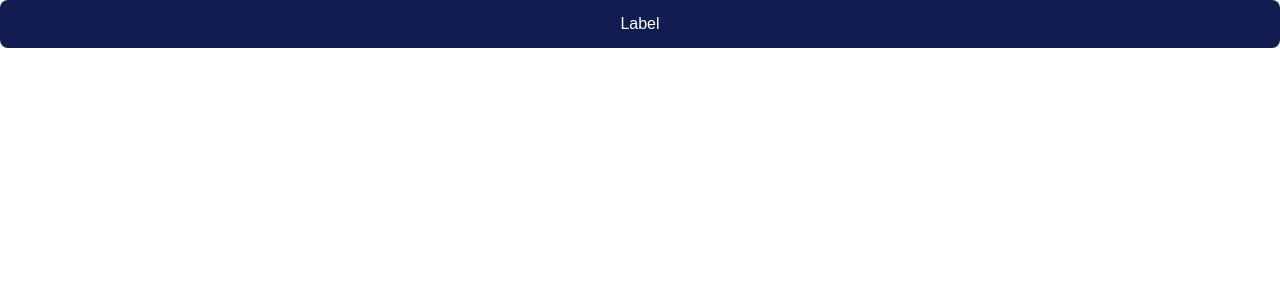
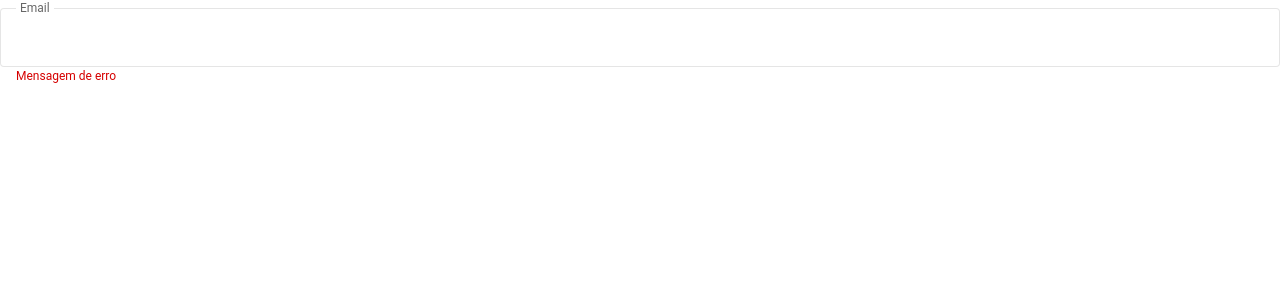
Before and after one commit to daniel-baquini/music-school-system-app, an Angular app: page / in a window 1280 px wide. Shown: the top 300 px of the page. Built offline with nearby package versions, Linux system fonts and the light colour scheme.

Commit message:
Implementado o componente 'bordered-field' com base no protótipo do figma

```diff
--- a/src/app/app.component.html
+++ b/src/app/app.component.html
@@ -1 +1 @@
-<app-button [label]="'Label'"></app-button>
+<app-bordered-field [label]="'Email'"></app-bordered-field>
--- a/src/app/shared/components/bordered-field/bordered-field.component.css
+++ b/src/app/shared/components/bordered-field/bordered-field.component.css
@@ -0,0 +1,62 @@
+:host {
+    display: flex;
+    flex-direction: column;
+    width: 100%;
+}
+
+.field-group {
+    display: flex;
+    flex-direction: column;
+    width: 100%;
+}
+
+.field-group__label-wrapper {
+    align-items: flex-end;
+    display: flex;
+    flex-direction: row;
+    width: 100%;
+}
+
+.label-wrapper__left-border {
+    border-width: 1px 0px 0px 1px;
+    border-style: solid;
+    border-color: var(--c-dark-10);
+    border-radius: 4px 0px 0px 0px;
+    height: 8px;
+    width: 16px;
+}
+
+.label-wrapper__label {
+    color: var(--c-dark-60);
+    padding: 0px 4px;
+}
+
+.label-wrapper__right-border {
+    border-width: 1px 1px 0px 0px;
+    border-style: solid;
+    border-color: var(--c-dark-10);
+    border-radius: 0px 4px 0px 0px;
+    flex: 1;
+    height: 8px;
+}
+
+.field-group__input-wrapper {
+    border-color: var(--c-dark-10);
+    border-radius: 0px 0px 4px 4px;
+    border-style: solid;
+    border-width: 0px 1px 1px 1px;
+    padding: 8px 16px 16px;
+    width: 100%;
+}
+
+input {
+    border: none;
+    color: var(--c-dark-80);
+    outline: none;
+    width: 100%;
+}
+
+.error-message {
+    color: var(--c-red-60);
+    padding-left: 16px;
+}
--- a/src/app/shared/components/bordered-field/bordered-field.component.html
+++ b/src/app/shared/components/bordered-field/bordered-field.component.html
@@ -1 +1,11 @@
-<p>bordered-field works!</p>
+<div class="field-group">
+    <div class="field-group__label-wrapper">
+        <div class="label-wrapper__left-border"></div>
+        <span class="label-wrapper__label text-preset-210">{{this.label}}</span>
+        <div class="label-wrapper__right-border"></div>
+    </div>
+    <div class="field-group__input-wrapper">
+        <input class="text-preset-310" type="text">
+    </div>
+</div>
+<span class="error-message text-preset-260">Mensagem de erro</span>
--- a/src/app/shared/components/bordered-field/bordered-field.component.ts
+++ b/src/app/shared/components/bordered-field/bordered-field.component.ts
@@ -1,15 +1,12 @@
-import { Component, OnInit } from '@angular/core';
+import { Component, Input } from '@angular/core';
 
 @Component({
-  selector: 'app-bordered-field',
-  templateUrl: './bordered-field.component.html',
-  styleUrls: ['./bordered-field.component.css']
+    selector: 'app-bordered-field',
+    templateUrl: './bordered-field.component.html',
+    styleUrls: ['./bordered-field.component.css']
 })
-export class BorderedFieldComponent implements OnInit {
+export class BorderedFieldComponent {
 
-  constructor() { }
-
-  ngOnInit(): void {
-  }
+    @Input() label: string = "";
 
 }
```
